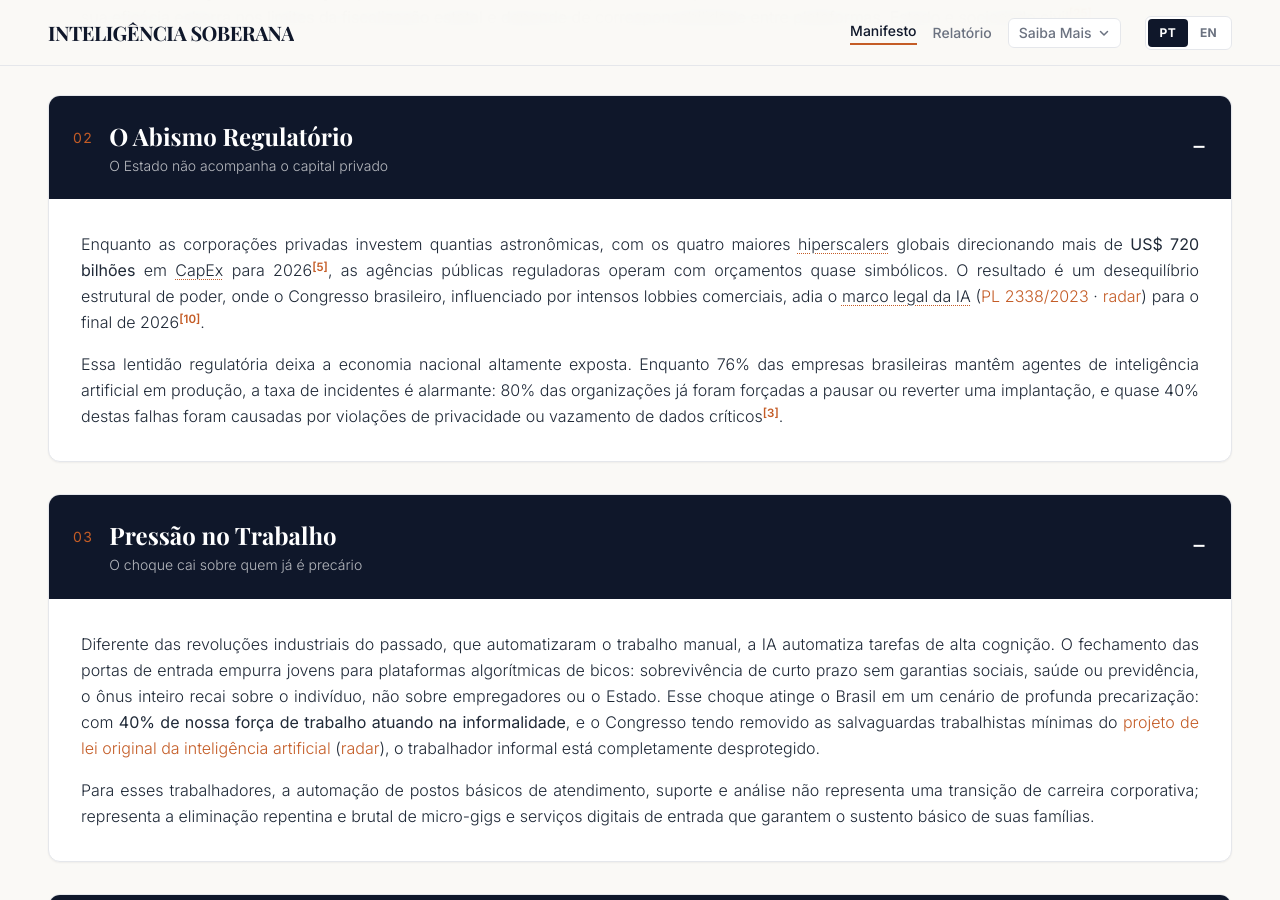
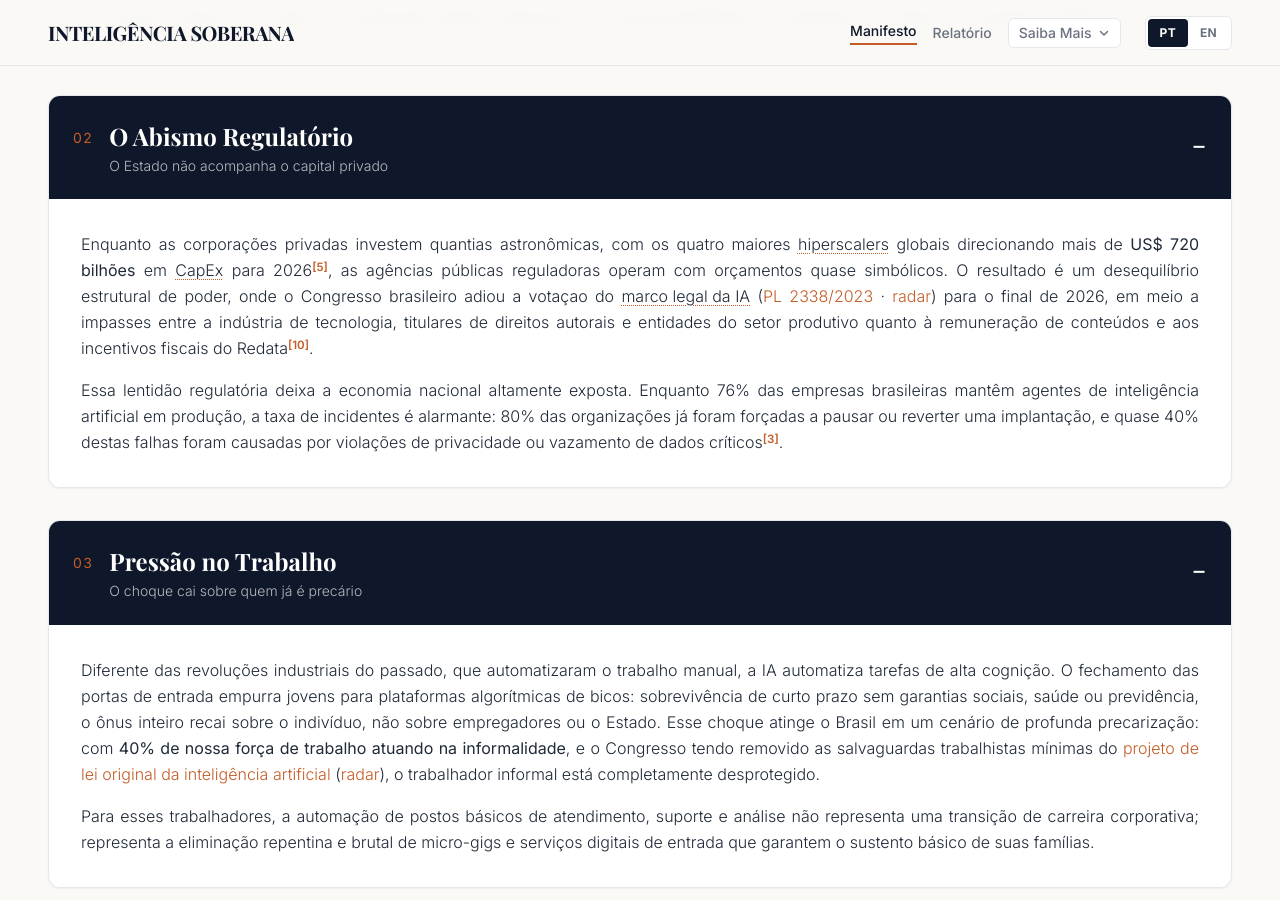
Before and after one commit to jcfausto/inteligenciasoberana.github.io, a Jekyll site: the page built from index.html, in a window 1280 px wide and 900 px high, scrolled down 2119 px. Built offline with Jekyll 4.4.1, drawn with Linux system fonts in a browser that asks for light colours; nearby versions of some CDN libraries; some web fonts are replaced; comment, search, counter and statistics services are not loaded.

Commit message:
Adjust text of tese_2 for neutrality

```diff
--- a/_data/tese_2.yml
+++ b/_data/tese_2.yml
@@ -8,7 +8,7 @@ subtitle:
 body:
   pt:
     - |
-      Enquanto as corporações privadas investem quantias astronômicas, com os quatro maiores <button type="button" class="glossary-term" data-glossary="hiperscalers" aria-expanded="false">hiperscalers</button> globais direcionando mais de <strong>US$ 720 bilhões</strong> em <button type="button" class="glossary-term" data-glossary="capex" aria-expanded="false">CapEx</button> para 2026<sup class="cite"><a href="relatorio.html#ref-5">[5]</a></sup>, as agências públicas reguladoras operam com orçamentos quase simbólicos. O resultado é um desequilíbrio estrutural de poder, onde o Congresso brasileiro, influenciado por intensos lobbies comerciais, adia o <button type="button" class="glossary-term" data-glossary="marco-legal-ia" aria-expanded="false">marco legal da IA</button> (<a href="https://www.camara.leg.br/proposicoesWeb/fichadetramitacao?idProposicao=2487262" class="text-terracotta hover:underline" target="_blank" rel="noopener noreferrer">PL 2338/2023</a> · <a href="/marco-legal.html" class="text-terracotta hover:underline">radar</a>) para o final de 2026<sup class="cite"><a href="relatorio.html#ref-10">[10]</a></sup>.
+      Enquanto as corporações privadas investem quantias astronômicas, com os quatro maiores <button type="button" class="glossary-term" data-glossary="hiperscalers" aria-expanded="false">hiperscalers</button> globais direcionando mais de <strong>US$ 720 bilhões</strong> em <button type="button" class="glossary-term" data-glossary="capex" aria-expanded="false">CapEx</button> para 2026<sup class="cite"><a href="relatorio.html#ref-5">[5]</a></sup>, as agências públicas reguladoras operam com orçamentos quase simbólicos. O resultado é um desequilíbrio estrutural de poder, onde o Congresso brasileiro adiou a votaçao do <button type="button" class="glossary-term" data-glossary="marco-legal-ia" aria-expanded="false">marco legal da IA</button> (<a href="https://www.camara.leg.br/proposicoesWeb/fichadetramitacao?idProposicao=2487262" class="text-terracotta hover:underline" target="_blank" rel="noopener noreferrer">PL 2338/2023</a> · <a href="/marco-legal.html" class="text-terracotta hover:underline">radar</a>) para o final de 2026, em meio a impasses entre a indústria de tecnologia, titulares de direitos autorais e entidades do setor produtivo quanto à remuneração de conteúdos e aos incentivos fiscais do Redata<sup class="cite"><a href="relatorio.html#ref-10">[10]</a></sup>.
     - |
       Essa lentidão regulatória deixa a economia nacional altamente exposta. Enquanto 76% das empresas brasileiras mantêm agentes de inteligência artificial em produção, a taxa de incidentes é alarmante: 80% das organizações já foram forçadas a pausar ou reverter uma implantação, e quase 40% destas falhas foram causadas por violações de privacidade ou vazamento de dados críticos<sup class="cite"><a href="relatorio.html#ref-3">[3]</a></sup>.
   en:
```
